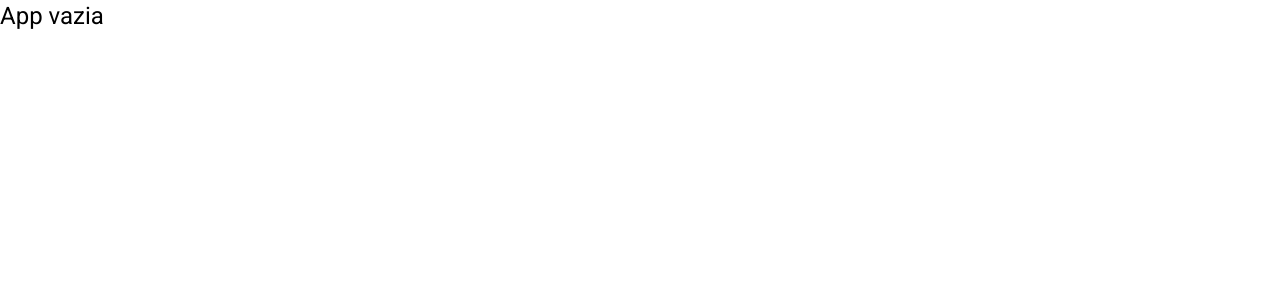
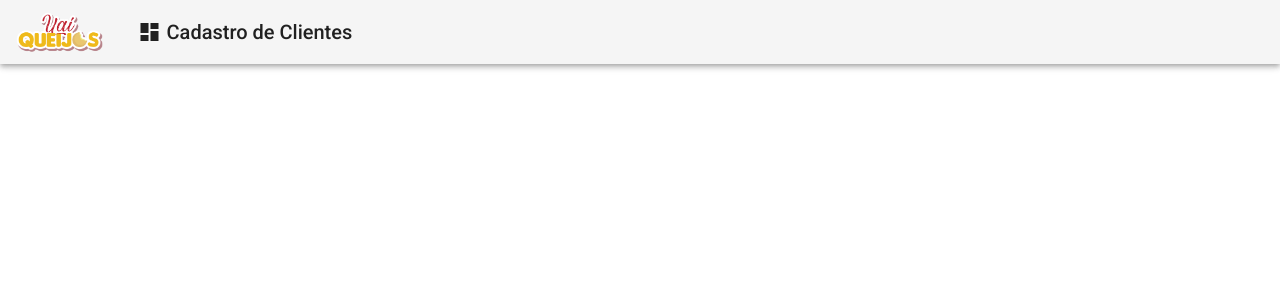
Before and after one commit to tborgesa/Cod3er-Angular9, an Angular app in the folder frontend/: page / in a window 1280 px wide. Shown: the top 300 px of the page. Built offline with nearby package versions, Linux system fonts and the light colour scheme.

Commit message:
Header.component

```diff
--- a/frontend/src/app/app.component.html
+++ b/frontend/src/app/app.component.html
@@ -1 +1 @@
-<h1>App vazia</h1>
+<app-header></app-header>
--- /dev/null
+++ b/frontend/src/app/components/template/header/header.component.css
@@ -0,0 +1,23 @@
+.header
+{
+    display: flex;
+    align-items: center;
+}
+
+.header a {
+    display: flex;
+    align-items: center;
+    text-decoration: none;
+}
+
+.header .logo {
+    max-height: 40px;
+}
+
+.header .title-group {
+    padding-left: 35px;
+}
+
+.header .title-group i {
+    padding-right: 5px;
+}
--- /dev/null
+++ b/frontend/src/app/components/template/header/header.component.html
@@ -0,0 +1,15 @@
+<mat-toolbar class="header mat-elevation-z4">
+    <span>
+        <a>
+            <img class="logo" src="assets/img/logomarca.png" alt="logo">
+        </a>
+    </span>
+    <span class="title-group">
+        <a>
+            <i class="material-icons">
+                dashboard
+            </i>
+            Cadastro de Clientes
+        </a>
+    </span>
+</mat-toolbar>
--- /dev/null
+++ b/frontend/src/app/components/template/header/header.component.ts
@@ -0,0 +1,15 @@
+import { Component, OnInit } from '@angular/core';
+
+@Component({
+  selector: 'app-header',
+  templateUrl: './header.component.html',
+  styleUrls: ['./header.component.css']
+})
+export class HeaderComponent implements OnInit {
+
+  constructor() { }
+
+  ngOnInit(): void {
+  }
+
+}
```
Also changed, not shown: frontend/src/app/app.module.ts (+6 -1 lines), frontend/src/assets/img/logomarca.png (added).
